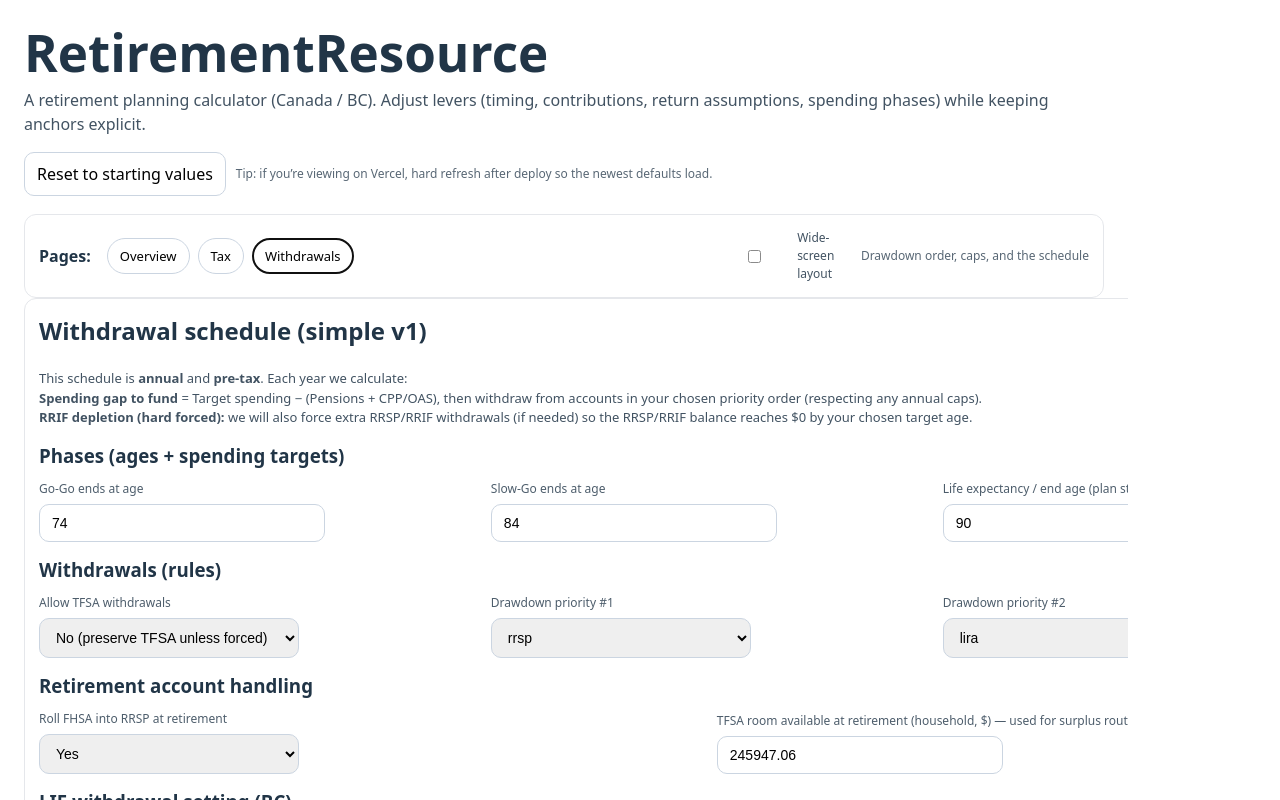
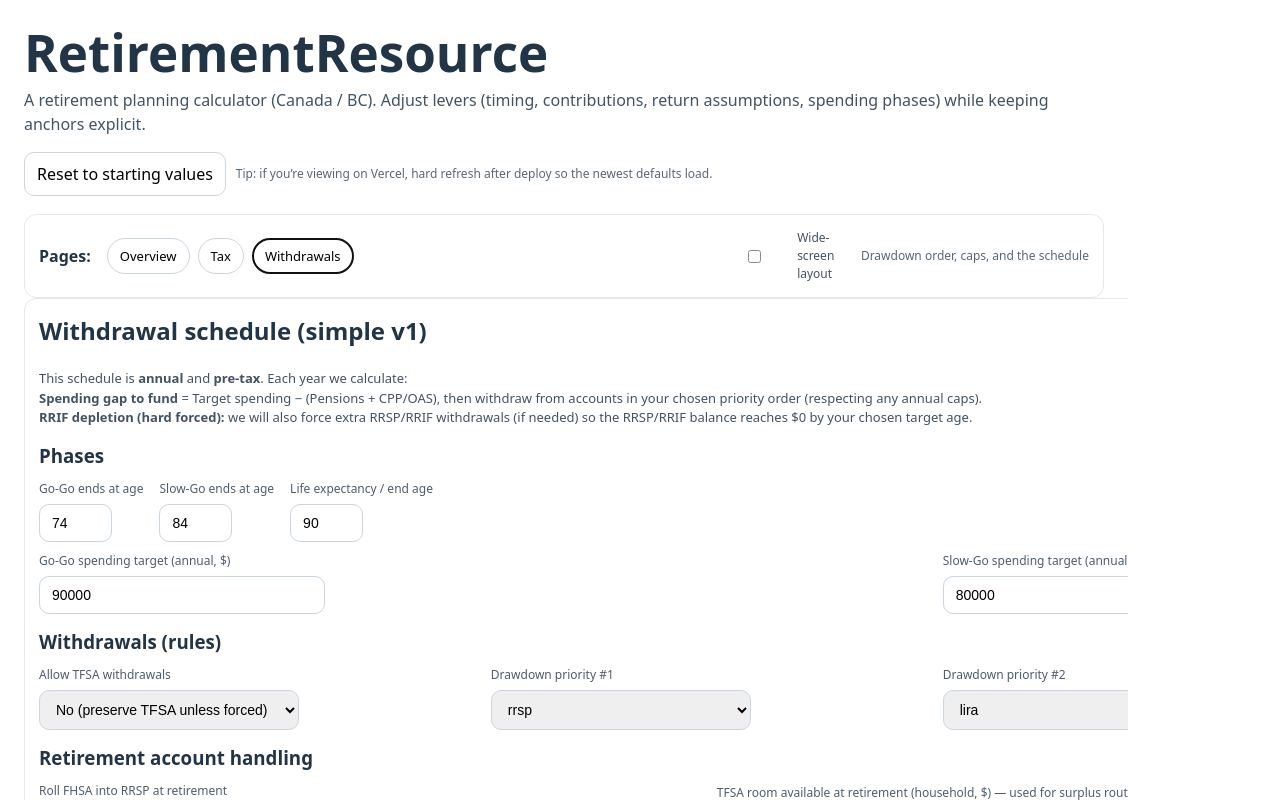
Before and after one commit to kawabunga8/RetirementResource, a React (Vite) app: page / in a window 1280 px wide. Both pictures are taken after a click on the button "Withdrawals". Shown: the top 800 px of the page. Built offline with nearby package versions, Linux system fonts and the light colour scheme.

Commit message:
Compact phase age inputs (3-digit) and left-cluster them

```diff
--- a/src/App.css
+++ b/src/App.css
@@ -5,6 +5,26 @@
 .app {
   /* Prevent horizontal page scroll; tables use their own scroll containers. */
   overflow-x: hidden;
+}
+
+.ageRow {
+  display: flex;
+  gap: 16px; /* ~one tab stop */
+  flex-wrap: wrap;
+  align-items: end;
+  justify-content: flex-start;
+}
+
+.ageInput {
+  max-width: 6ch; /* ~3 digits + a little breathing room */
+}
+
+@media (max-width: 640px) {
+  .ageRow {
+    flex-direction: column;
+    align-items: flex-start;
+    gap: 10px;
+  }
 }
 
 .card {
--- a/src/App.tsx
+++ b/src/App.tsx
@@ -1083,10 +1083,12 @@
             chosen target age.
           </p>
 
-          <h3 style={{ marginTop: 14 }}>Phases (ages + spending targets)</h3>
-          <div className="grid">
+          <h3 style={{ marginTop: 14 }}>Phases</h3>
+
+          <div className="ageRow">
             <Field label="Go-Go ends at age">
               <input
+                className="ageInput"
                 type="number"
                 value={vars.phaseAges.goGoEndAge}
                 onChange={(e) =>
@@ -1100,6 +1102,7 @@
 
             <Field label="Slow-Go ends at age">
               <input
+                className="ageInput"
                 type="number"
                 value={vars.phaseAges.slowGoEndAge}
                 onChange={(e) =>
@@ -1111,8 +1114,9 @@
               />
             </Field>
 
-            <Field label="Life expectancy / end age (plan stops here)">
-              <input
+            <Field label="Life expectancy / end age">
+              <input
+                className="ageInput"
                 type="number"
                 value={vars.phaseAges.endAge}
                 onChange={(e) =>
@@ -1123,7 +1127,9 @@
                 }
               />
             </Field>
-
+          </div>
+
+          <div className="grid" style={{ marginTop: 10 }}>
             <Field label="Go-Go spending target (annual, $)">
               <input
                 type="number"
```
